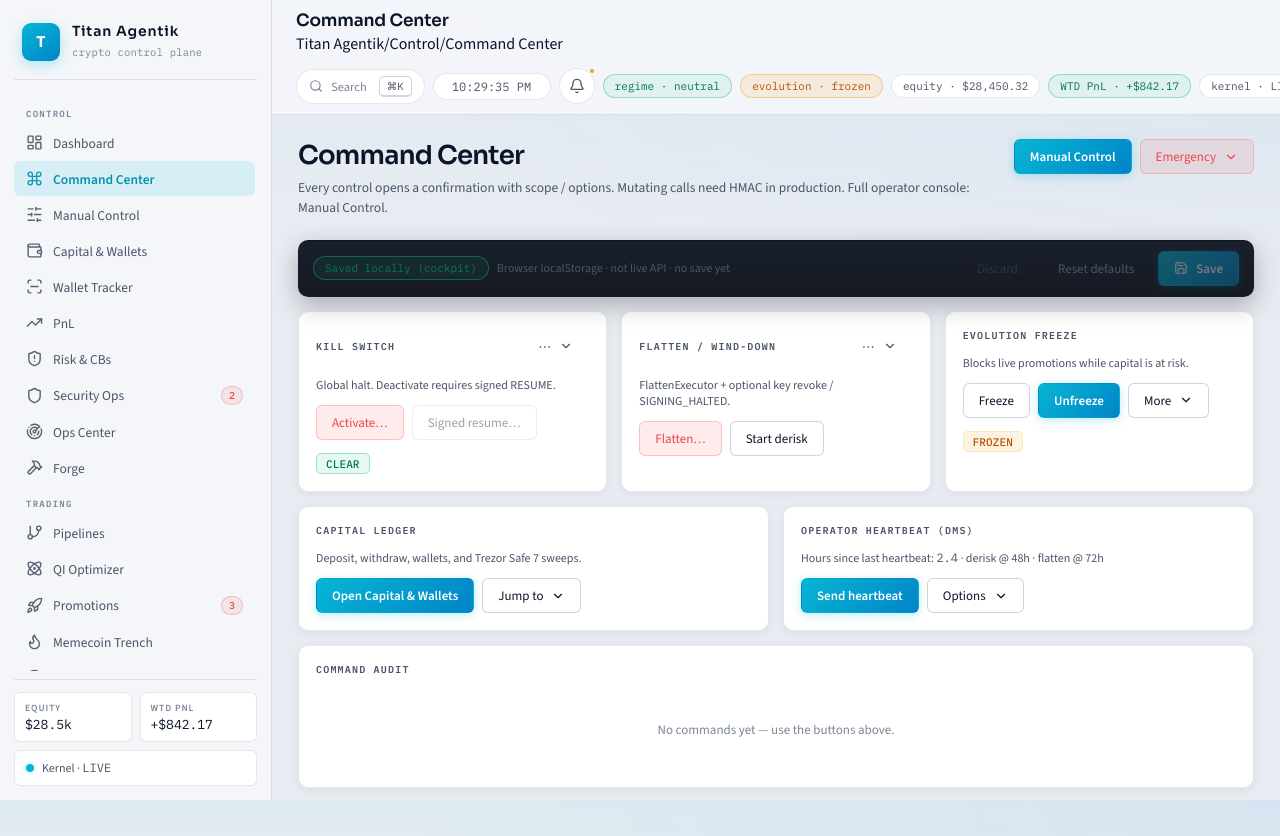
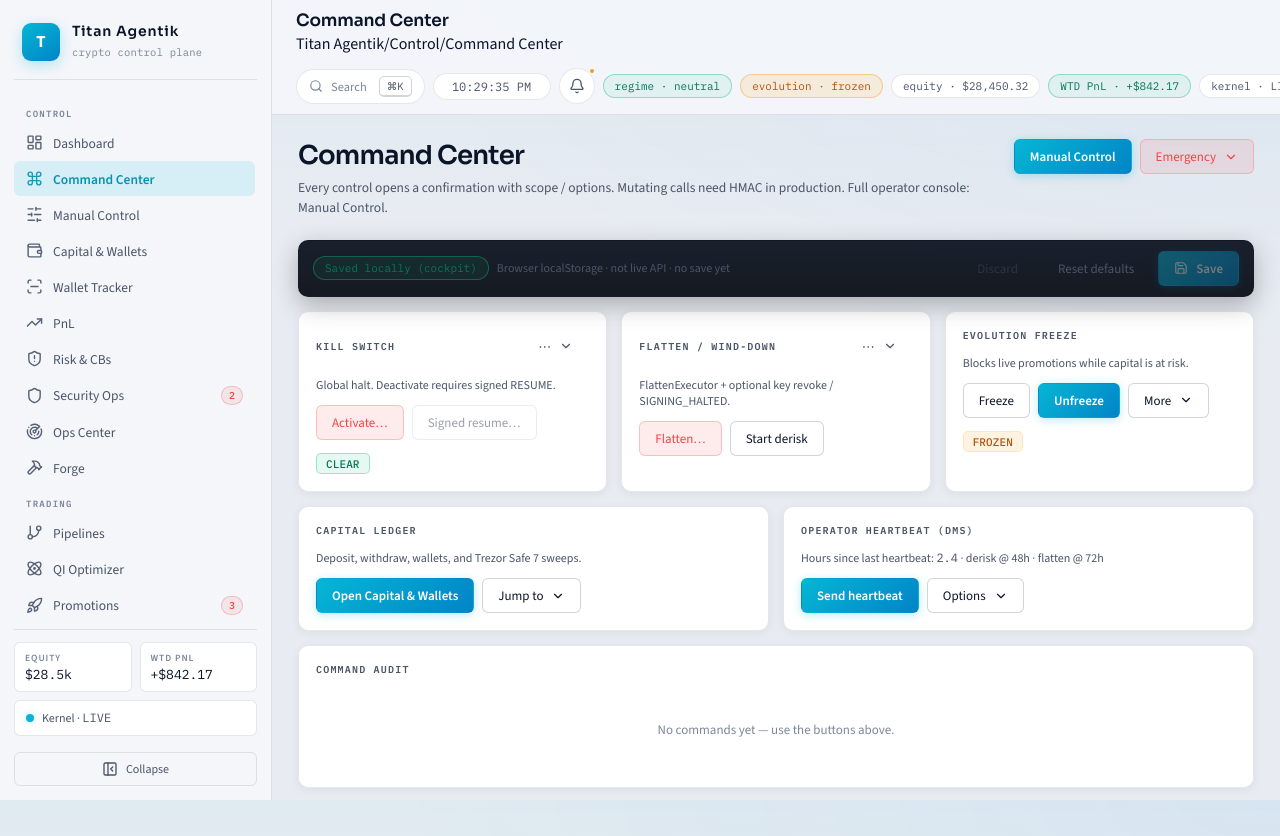
Before and after one commit to TitanAgentik/titan-deploy, a React (Vite) app in the folder web/: page /command in a window 1280 px wide. Shown: the top 836 px of the page. Built offline with nearby package versions, Linux system fonts and the light colour scheme.

Commit message:
Add collapsible sidebar prefs to shared cockpit localStorage.
Shell layout (sidebarCollapsed) now uses the same Save draft pattern under titan.cockpit.v1 sections.shell so operator UI prefs survive navigation across the full cockpit.

Co-authored-by: Cursor <cursoragent@cursor.com>

```diff
--- a/web/src/components/AppShell.tsx
+++ b/web/src/components/AppShell.tsx
@@ -7,6 +7,10 @@ import { ActivityRail } from "./ActivityRail";
 import { Breadcrumbs } from "./Breadcrumbs";
 import { ToastStack, useToasts } from "./interactive";
 import { portfolio, pnl, formatPnl } from "@/lib/data";
+import { useCockpitDraft } from "@/lib/useCockpitDraft";
+
+type ShellPrefs = { sidebarCollapsed: boolean };
+const SHELL_DEFAULTS: ShellPrefs = { sidebarCollapsed: false };
 
 const TITLES: Record<string, string> = {
   "/": "Dashboard",
@@ -62,6 +66,12 @@ export function AppShell() {
   const { toasts, push, dismiss } = useToasts();
   const [paletteOpen, setPaletteOpen] = useState(false);
   const [activityOpen, setActivityOpen] = useState(false);
+  const {
+    draft: shell,
+    update: updateShell,
+    dirty: shellDirty,
+    save: saveShell,
+  } = useCockpitDraft("shell", SHELL_DEFAULTS);
 
   const onPaletteAction = useCallback(
     (msg: string, tone: "ok" | "warn" | "danger" = "ok") => {
@@ -88,8 +98,18 @@ export function AppShell() {
   const mode = portfolio.killActive ? "HALTED" : portfolio.capitalProfile.toUpperCase();
 
   return (
-    <div className="app-shell">
-      <Sidebar />
+    <div className={`app-shell${shell.sidebarCollapsed ? " sidebar-collapsed" : ""}`}>
+      <Sidebar
+        collapsed={shell.sidebarCollapsed}
+        onToggleCollapsed={() =>
+          updateShell({ sidebarCollapsed: !shell.sidebarCollapsed })
+        }
+        dirty={shellDirty}
+        onSaveShell={() => {
+          saveShell();
+          push("Saved locally (cockpit)", "ok");
+        }}
+      />
       <div className="main">
         <header className="topbar">
           <div>
--- a/web/src/components/Sidebar.tsx
+++ b/web/src/components/Sidebar.tsx
@@ -31,6 +31,8 @@ import {
   Timer,
   Atom,
   SlidersHorizontal,
+  PanelLeftClose,
+  PanelLeftOpen,
 } from "lucide-react";
 import { portfolio, pnl, formatPnl } from "@/lib/data";
 
@@ -93,10 +95,20 @@ export const NAV = [
   },
 ];
 
-export function Sidebar() {
+export function Sidebar({
+  collapsed,
+  onToggleCollapsed,
+  dirty,
+  onSaveShell,
+}: {
+  collapsed: boolean;
+  onToggleCollapsed: () => void;
+  dirty: boolean;
+  onSaveShell: () => void;
+}) {
   const mode = portfolio.killActive ? "HALTED" : portfolio.capitalProfile.toUpperCase();
   return (
-    <aside className="sidebar">
+    <aside className={`sidebar${collapsed ? " collapsed" : ""}`}>
       <div className="brand">
         <div className="brand-mark">T</div>
         <div className="brand-text">
@@ -114,6 +126,7 @@ export function Sidebar() {
                 key={item.to}
                 to={item.to}
                 end={item.to === "/"}
+                title={item.label}
                 className={({ isActive }) => `nav-item${isActive ? " active" : ""}`}
               >
                 <item.icon />
@@ -144,6 +157,25 @@ export function Sidebar() {
             Kernel · <span className="mono">{mode}</span>
           </span>
         </div>
+        <button
+          type="button"
+          className="sidebar-collapse-btn"
+          onClick={onToggleCollapsed}
+          title={collapsed ? "Expand sidebar" : "Collapse sidebar"}
+        >
+          {collapsed ? <PanelLeftOpen size={16} /> : <PanelLeftClose size={16} />}
+          {!collapsed ? <span>Collapse</span> : null}
+        </button>
+        {dirty ? (
+          <button
+            type="button"
+            className="sidebar-collapse-btn"
+            onClick={onSaveShell}
+            title="Save sidebar layout locally"
+          >
+            <span>{collapsed ? "Save" : "Save layout (local)"}</span>
+          </button>
+        ) : null}
       </div>
     </aside>
   );
--- a/web/src/pages/Security.tsx
+++ b/web/src/pages/Security.tsx
@@ -248,16 +248,6 @@ export function Security() {
             />
             <Btn variant="danger" onClick={() => setLockdown(true)}>
               <Lock size={14} /> Security lockdown…
-            </Btn>
-            <Btn
-              variant="ghost"
-              onClick={() => {
-                save();
-                push("Saved locally (cockpit)", "ok");
-              }}
-              disabled={!dirty}
-            >
-              Save prefs
             </Btn>
             <Btn
               variant="primary"
--- a/web/src/styles/global.css
+++ b/web/src/styles/global.css
@@ -109,6 +109,11 @@ button {
   display: grid;
   grid-template-columns: var(--sidebar-w) 1fr;
   min-height: 100%;
+  transition: grid-template-columns 0.18s ease;
+}
+
+.app-shell.sidebar-collapsed {
+  --sidebar-w: 72px;
 }
 
 .sidebar {
@@ -122,6 +127,63 @@ button {
   padding: 18px 14px 14px;
   z-index: 20;
   backdrop-filter: blur(14px);
+  transition: padding 0.18s ease;
+}
+
+.sidebar.collapsed {
+  padding: 14px 8px;
+}
+
+.sidebar.collapsed .brand-text,
+.sidebar.collapsed .nav-label,
+.sidebar.collapsed .nav-item > span:not(.nav-badge),
+.sidebar.collapsed .sidebar-foot .mini-stats,
+.sidebar.collapsed .status-pill span:not(.dot) {
+  display: none;
+}
+
+.sidebar.collapsed .brand {
+  justify-content: center;
+  padding-left: 0;
+  padding-right: 0;
+}
+
+.sidebar.collapsed .nav-item {
+  justify-content: center;
+  padding: 10px 8px;
+}
+
+.sidebar.collapsed .nav-badge {
+  position: absolute;
+  top: 2px;
+  right: 2px;
+  margin-left: 0;
+  padding: 1px 5px;
+}
+
+.sidebar.collapsed .status-pill {
+  justify-content: center;
+}
+
+.sidebar-collapse-btn {
+  margin-top: 8px;
+  width: 100%;
+  display: flex;
+  align-items: center;
+  justify-content: center;
+  gap: 8px;
+  padding: 8px;
+  border-radius: var(--radius-sm);
+  border: 1px solid var(--border);
+  background: transparent;
+  color: var(--text-dim);
+  font-size: 12px;
+  cursor: pointer;
+}
+
+.sidebar-collapse-btn:hover {
+  background: var(--bg-hover);
+  color: var(--text);
 }
 
 .brand {
```
